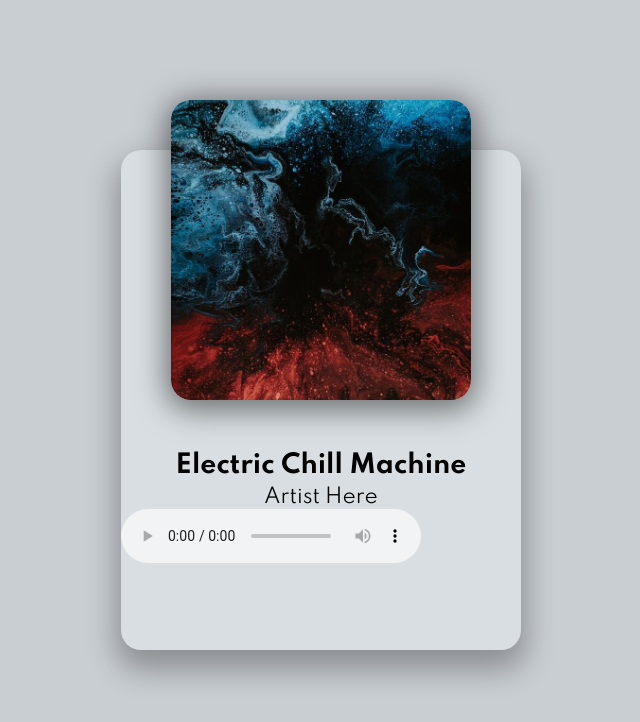
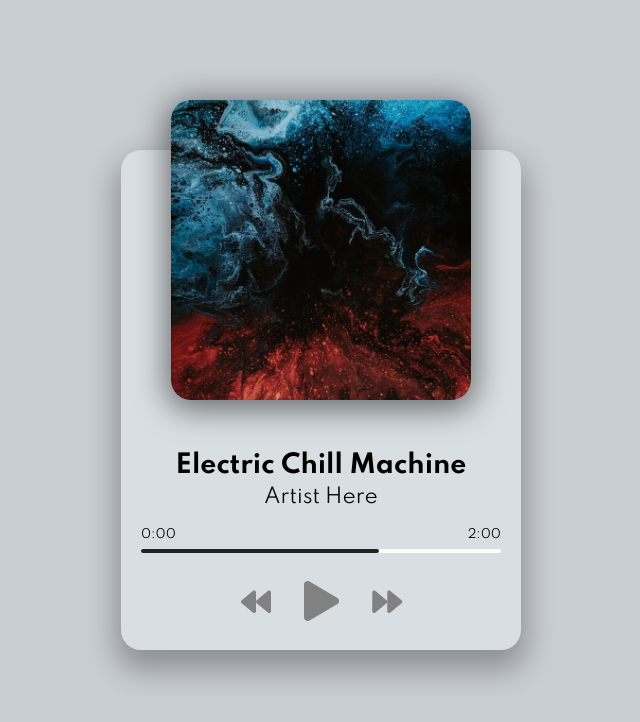
Before and after one commit to elpen84/Music-Player, a plain HTML site: page index.html in a window 1280 px wide. Shown: the whole page, without its empty margins (319-959 px from the left). Drawn offline with Linux system fonts and the light colour scheme.

Commit message:
css updates
ui update

```diff
--- a/index.html
+++ b/index.html
@@ -5,6 +5,10 @@
     <meta name="viewport" content="width=device-width, initial-scale=1.0" />
     <title>Music Player</title>
     <link rel="stylesheet" href="style.css" />
+    <link
+      rel="stylesheet"
+      href="https://cdnjs.cloudflare.com/ajax/libs/font-awesome/5.14.0/css/all.min.css"
+    />
   </head>
   <body>
     <div class="player-container">
@@ -14,7 +18,21 @@
       </div>
       <h2 id="title">Electric Chill Machine</h2>
       <h3 id="artist">Artist Here</h3>
-      <audio src="music/jacinto-1.mp3" controls></audio>
+      <audio src="music/jacinto-1.mp3"></audio>
+      <!-- Progress -->
+      <div class="progress-container" id="progress-container">
+        <div class="progress" id="progress"></div>
+        <div class="duration-wrapper">
+          <span id="current-time">0:00</span>
+          <span id="duration">2:00</span>
+        </div>
+      </div>
+      <!-- controls -->
+      <div class="player-controls">
+        <i class="fas fa-backward" id="prev" title="Previous"></i>
+        <i class="fas fa-play main-button" id="play" title="Play"></i>
+        <i class="fas fa-forward" id="next" title="Next"></i>
+      </div>
     </div>
     <script src="script.js"></script>
   </body>
--- a/style.css
+++ b/style.css
@@ -91,6 +91,12 @@ h3 {
   font-size: 30px;
   color: rgb(129, 129, 129);
   margin-right: 30px;
+  cursor: pointer;
+  user-select: none;
+}
+
+.fas:hover {
+  filter: brightness(80%);
 }
 
 .main-button {
```
